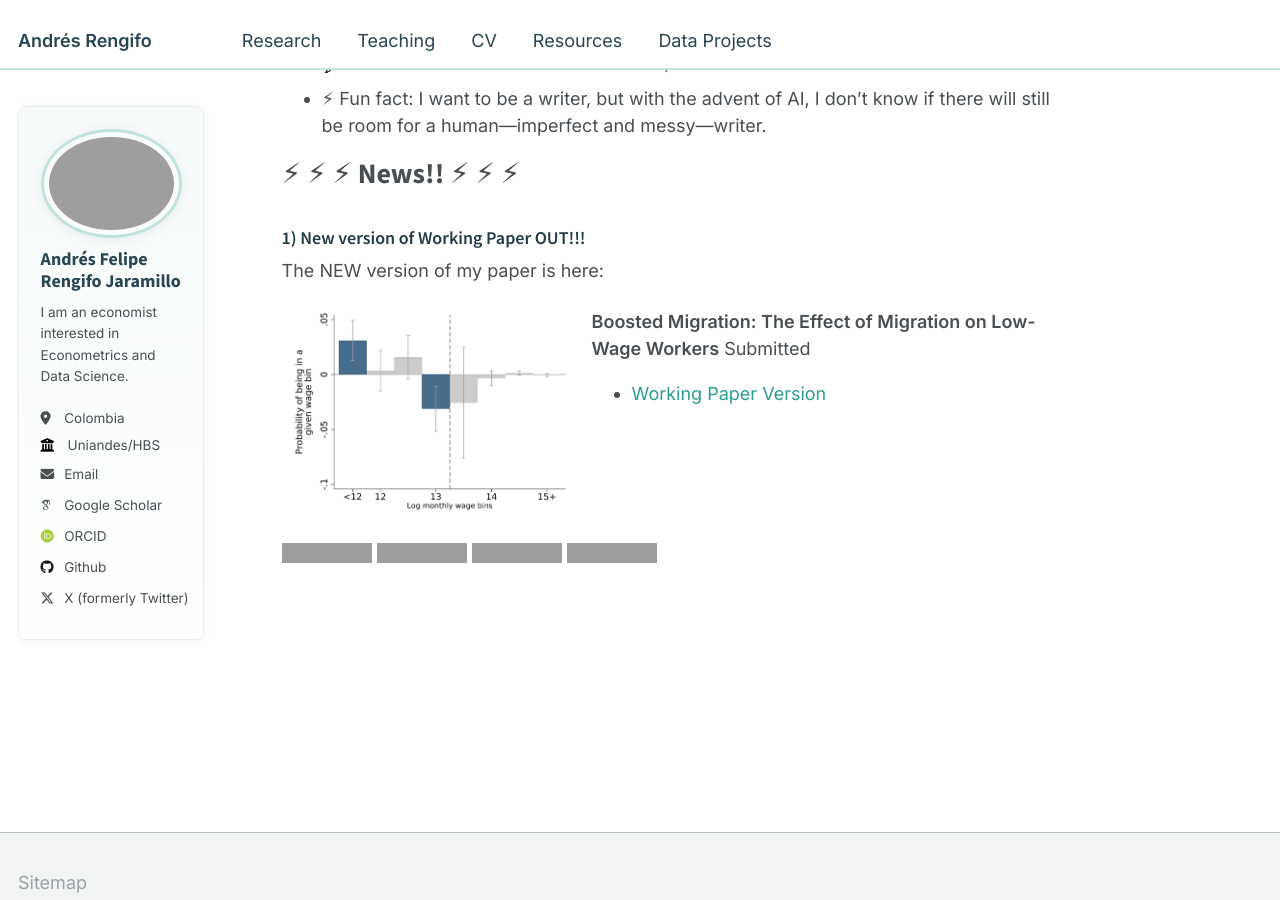
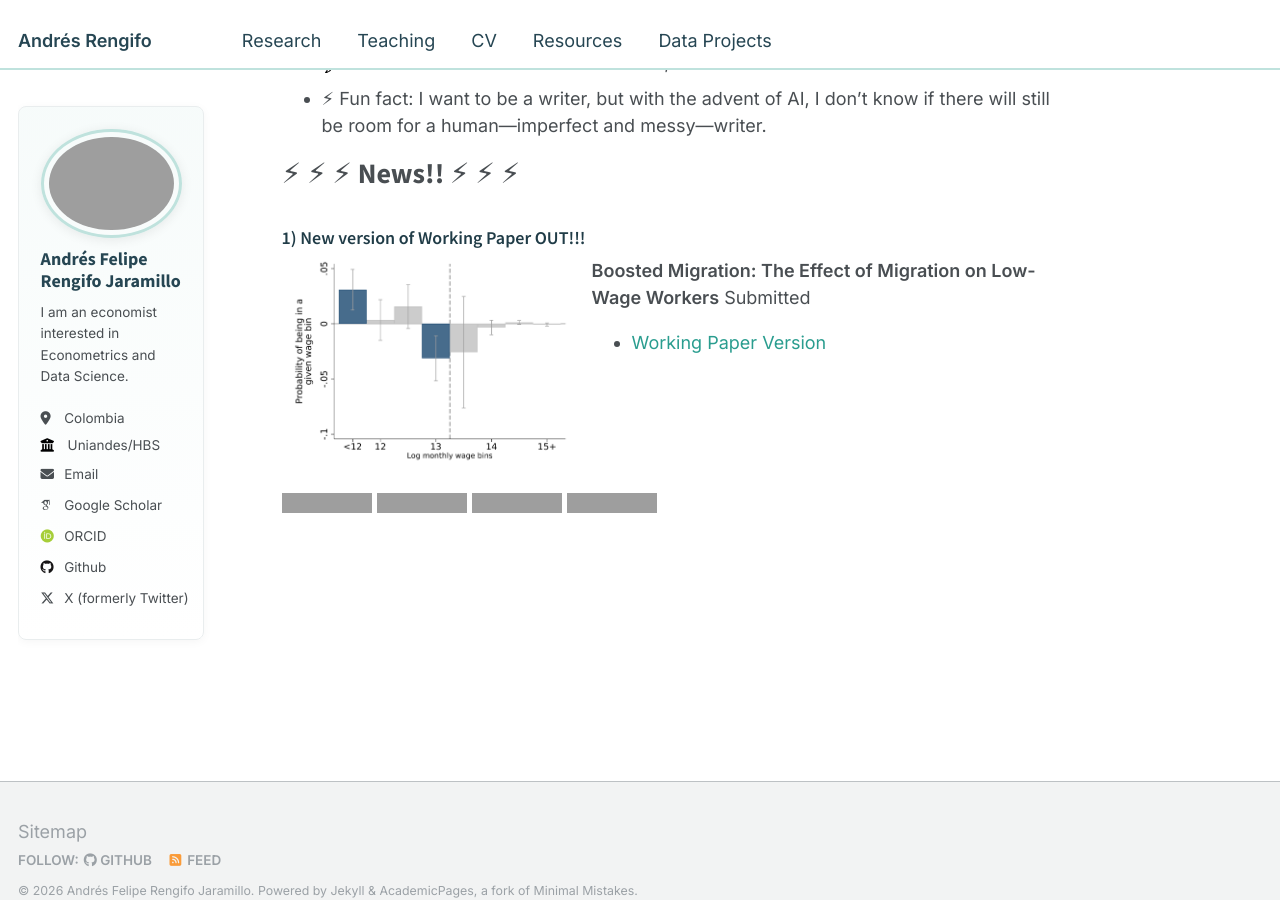
Before and after one commit to RengifoAndres/RengifoAndres.github.io, a Jekyll site: the page built from _pages/about.md, in a window 1280 px wide and 900 px high, scrolled down 656 px, cut to the strip 0-900 px from the top of the window. Built offline with Jekyll 4.4.1, drawn with Linux system fonts in a browser that asks for light colours; some web fonts are replaced; grey boxes are pictures that could not be loaded.

Commit message:
Clean up about page and update news section
Removed extra blank lines and updated news section.

```diff
--- a/_pages/about.md
+++ b/_pages/about.md
@@ -25,11 +25,8 @@ In addition to research, I find great joy in teaching. I was the Teaching Assist
 
 
 
-
-
 # ⚡ ⚡ ⚡ News!!   ⚡ ⚡ ⚡
 ### 1) New version of  Working Paper OUT!!!
-The NEW version of my paper is here:
 <div style="display: flex; align-items: flex-start; margin-bottom: 20px;">
      <img src="/images/research_images/bunching.png" alt="Event" style="width: 290px; height: auto; margin-right: 20px;">
   <div>
```
